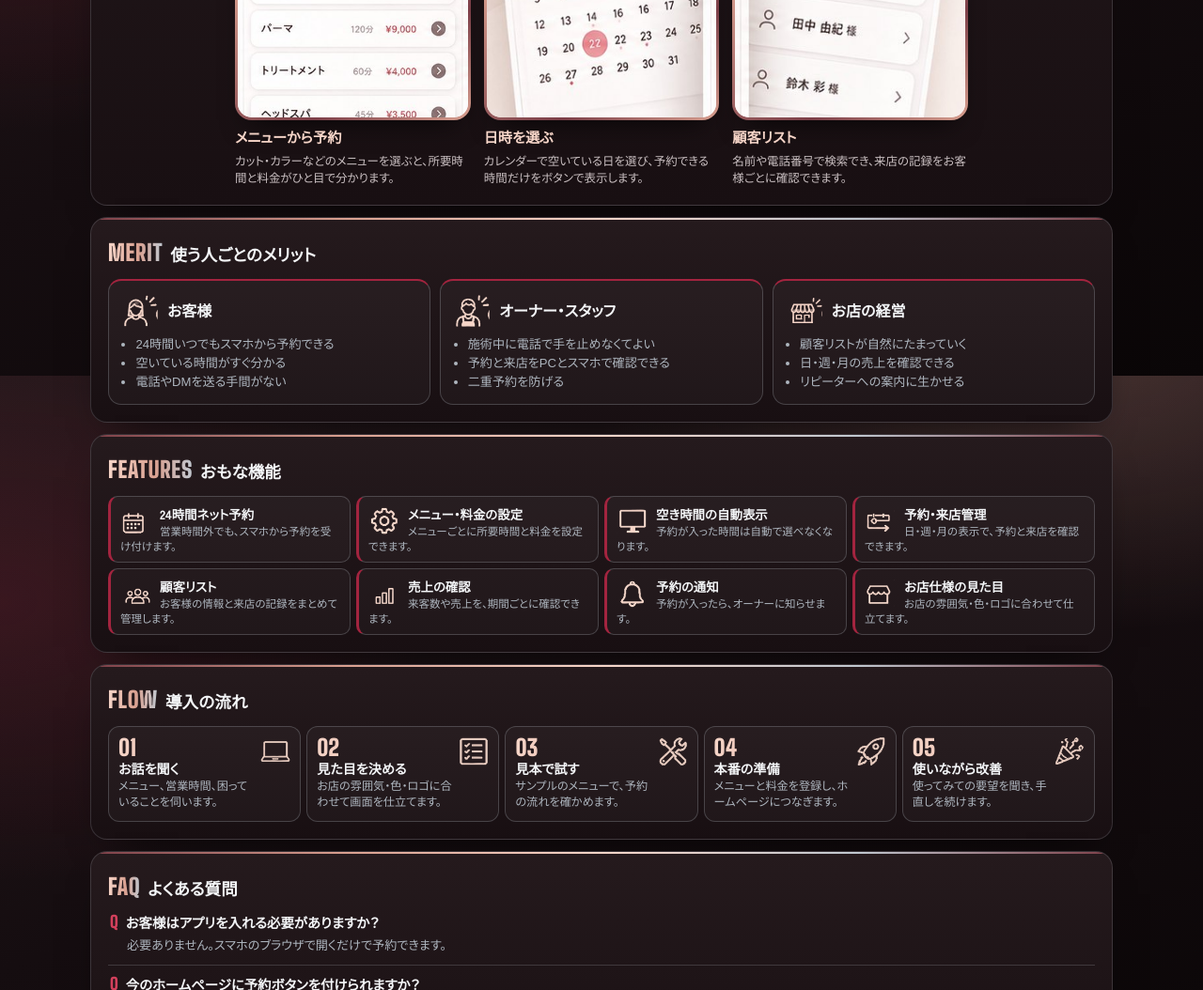
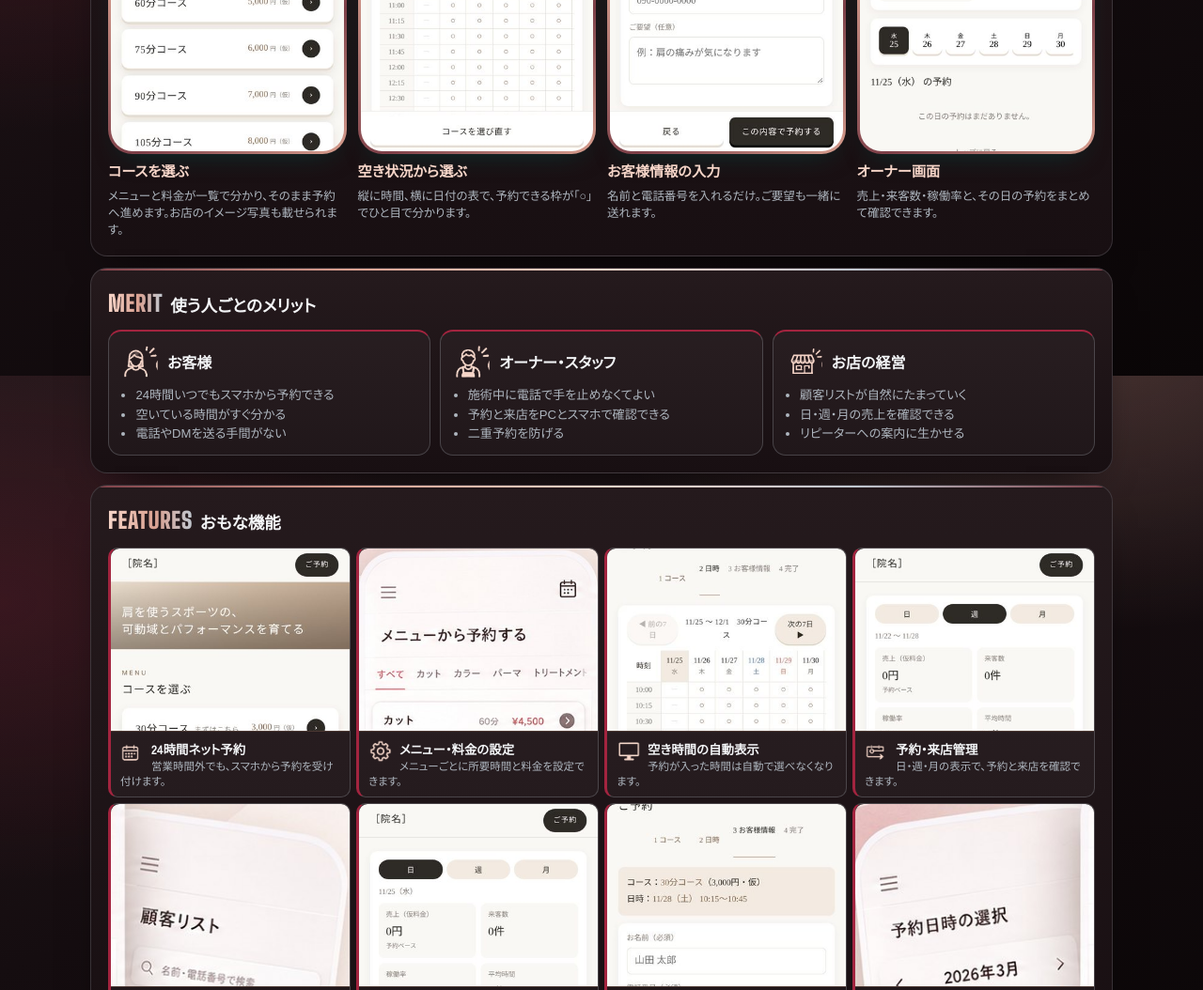
Before and after one commit to kobudodge51/hikari-portfolio, a plain HTML site: page booking-app.html in a window 1280 px wide. Shown: the part 1200-2254 px from the top of the page at 94% size. Drawn offline with Linux system fonts and the light colour scheme; a web font is replaced by a local one.

Commit message:
予約管理システムの実際の画面と機能に画面画像を追加
Co-Authored-By: Claude Opus 5.5 <noreply@anthropic.com>
Claude-Session: https://claude.ai/code/session_01BNgnZCpr6u7Q7ufoZkFXvR

```diff
--- a/booking-app.html
+++ b/booking-app.html
@@ -118,8 +118,8 @@ h2 em{font-style:normal;font-family:var(--display);font-size:1.5rem;letter-spaci
 .shot span{font-size:.78rem;color:#c9bfc1;line-height:1.45}
 @media (max-width:640px){.shots{grid-template-columns:repeat(3,minmax(0,1fr));gap:8px}.shot span{display:none}}
 .role .ri{width:40px;height:40px;flex:none}
-.feats .fi{float:left;width:34px;height:34px;margin:1px 8px 0 0}
-.feats div{display:flow-root}
+.feats .fi{float:left;width:26px;height:26px;margin:0 7px 0 0}
+.feats>div{display:flow-root}
 .flow li{padding-right:48px}
 .flow .wi{position:absolute;right:8px;top:8px;width:36px;height:36px;opacity:.95}
 .pains li{display:flex!important;align-items:center;gap:14px;padding:16px 16px!important;border-radius:16px!important;border:1px solid rgba(246,213,200,.28)!important;background:linear-gradient(180deg,rgba(255,255,255,.08),rgba(255,255,255,.02))!important;box-shadow:inset 0 1px 0 rgba(255,255,255,.12),0 14px 28px -18px rgba(0,0,0,.9);backdrop-filter:blur(6px)}
@@ -193,10 +193,11 @@ footer{position:relative;z-index:1;text-align:center;font-size:.75rem;color:#8a9
   <section class="panel" id="screens">
     <h2><em>SCREENS</em>実際の画面</h2>
     <p class="sub">画面の名前・料金はすべてサンプルです。</p>
-    <div class="shots">
-      <div class="shot"><div class="si"><img src="bk/scr-menu.jpg" alt="メニュー選択画面" loading="lazy"></div><b>メニューから予約</b><span>カット・カラーなどのメニューを選ぶと、所要時間と料金がひと目で分かります。</span></div>
-      <div class="shot"><div class="si"><img src="bk/scr-cal.jpg" alt="予約日時の選択画面" loading="lazy"></div><b>日時を選ぶ</b><span>カレンダーで空いている日を選び、予約できる時間だけをボタンで表示します。</span></div>
-      <div class="shot"><div class="si"><img src="bk/scr-cust.jpg" alt="顧客リスト画面" loading="lazy"></div><b>顧客リスト</b><span>名前や電話番号で検索でき、来店の記録をお客様ごとに確認できます。</span></div>
+    <div class="screens">
+      <div class="scr"><div class="phone"><div><img src="bk/a-top.jpg" alt="コース選択画面" loading="lazy"></div></div><b>コースを選ぶ</b><span>メニューと料金が一覧で分かり、そのまま予約へ進めます。お店のイメージ写真も載せられます。</span></div>
+      <div class="scr"><div class="phone"><div><img src="bk/a-slot.jpg" alt="空き状況の画面" loading="lazy"></div></div><b>空き状況から選ぶ</b><span>縦に時間、横に日付の表で、予約できる枠が「○」でひと目で分かります。</span></div>
+      <div class="scr"><div class="phone"><div><img src="bk/a-info.jpg" alt="お客様情報の入力画面" loading="lazy"></div></div><b>お客様情報の入力</b><span>名前と電話番号を入れるだけ。ご要望も一緒に送れます。</span></div>
+      <div class="scr"><div class="phone"><div><img src="bk/a-day.jpg" alt="オーナー画面" loading="lazy"></div></div><b>オーナー画面</b><span>売上・来客数・稼働率と、その日の予約をまとめて確認できます。</span></div>
     </div>
   </section>
 
@@ -212,14 +213,14 @@ footer{position:relative;z-index:1;text-align:center;font-size:.75rem;color:#8a9
   <section class="panel">
     <h2><em>FEATURES</em>おもな機能</h2>
     <div class="feats">
-      <div><img class="fi" src="bk/ic/f-24h.png" alt="" width="34" height="34"><b>24時間ネット予約</b><span>営業時間外でも、スマホから予約を受け付けます。</span></div>
-      <div><img class="fi" src="bk/ic/f-menu.png" alt="" width="34" height="34"><b>メニュー・料金の設定</b><span>メニューごとに所要時間と料金を設定できます。</span></div>
-      <div><img class="fi" src="bk/ic/f-slot.png" alt="" width="34" height="34"><b>空き時間の自動表示</b><span>予約が入った時間は自動で選べなくなります。</span></div>
-      <div><img class="fi" src="bk/ic/f-manage.png" alt="" width="34" height="34"><b>予約・来店管理</b><span>日・週・月の表示で、予約と来店を確認できます。</span></div>
-      <div><img class="fi" src="bk/ic/f-cust.png" alt="" width="34" height="34"><b>顧客リスト</b><span>お客様の情報と来店の記録をまとめて管理します。</span></div>
-      <div><img class="fi" src="bk/ic/f-sales.png" alt="" width="34" height="34"><b>売上の確認</b><span>来客数や売上を、期間ごとに確認できます。</span></div>
-      <div><img class="fi" src="bk/ic/f-notify.png" alt="" width="34" height="34"><b>予約の通知</b><span>予約が入ったら、オーナーに知らせます。</span></div>
-      <div><img class="fi" src="bk/ic/f-look.png" alt="" width="34" height="34"><b>お店仕様の見た目</b><span>お店の雰囲気・色・ロゴに合わせて仕立てます。</span></div>
+      <div><figure class="fshot"><img src="bk/a-top.jpg" alt="24時間ネット予約の画面" loading="lazy"></figure><img class="fi" src="bk/ic/f-24h.png" alt="" width="34" height="34"><b>24時間ネット予約</b><span>営業時間外でも、スマホから予約を受け付けます。</span></div>
+      <div><figure class="fshot"><img src="bk/scr-menu.jpg" alt="メニュー・料金の設定の画面" loading="lazy"></figure><img class="fi" src="bk/ic/f-menu.png" alt="" width="34" height="34"><b>メニュー・料金の設定</b><span>メニューごとに所要時間と料金を設定できます。</span></div>
+      <div><figure class="fshot"><img src="bk/f-slot.jpg" alt="空き時間の自動表示の画面" loading="lazy"></figure><img class="fi" src="bk/ic/f-slot.png" alt="" width="34" height="34"><b>空き時間の自動表示</b><span>予約が入った時間は自動で選べなくなります。</span></div>
+      <div><figure class="fshot"><img src="bk/a-week.jpg" alt="予約・来店管理の画面" loading="lazy"></figure><img class="fi" src="bk/ic/f-manage.png" alt="" width="34" height="34"><b>予約・来店管理</b><span>日・週・月の表示で、予約と来店を確認できます。</span></div>
+      <div><figure class="fshot"><img src="bk/scr-cust.jpg" alt="顧客リストの画面" loading="lazy"></figure><img class="fi" src="bk/ic/f-cust.png" alt="" width="34" height="34"><b>顧客リスト</b><span>お客様の情報と来店の記録をまとめて管理します。</span></div>
+      <div><figure class="fshot"><img src="bk/a-day.jpg" alt="売上の確認の画面" loading="lazy"></figure><img class="fi" src="bk/ic/f-sales.png" alt="" width="34" height="34"><b>売上の確認</b><span>来客数や売上を、期間ごとに確認できます。</span></div>
+      <div><figure class="fshot"><img src="bk/f-info.jpg" alt="予約の通知の画面" loading="lazy"></figure><img class="fi" src="bk/ic/f-notify.png" alt="" width="34" height="34"><b>予約の通知</b><span>予約が入ったら、オーナーに知らせます。</span></div>
+      <div><figure class="fshot"><img src="bk/scr-cal.jpg" alt="お店仕様の見た目の画面" loading="lazy"></figure><img class="fi" src="bk/ic/f-look.png" alt="" width="34" height="34"><b>お店仕様の見た目</b><span>お店の雰囲気・色・ロゴに合わせて仕立てます。</span></div>
     </div>
   </section>
 
```
Also changed, not shown: bk/a-day.jpg (added), bk/a-info.jpg (added), bk/a-slot.jpg (added), bk/a-top.jpg (added), bk/a-week.jpg (added), bk/f-info.jpg (added), bk/f-slot.jpg (added), f-info.jpg (added), f-slot.jpg (added).
